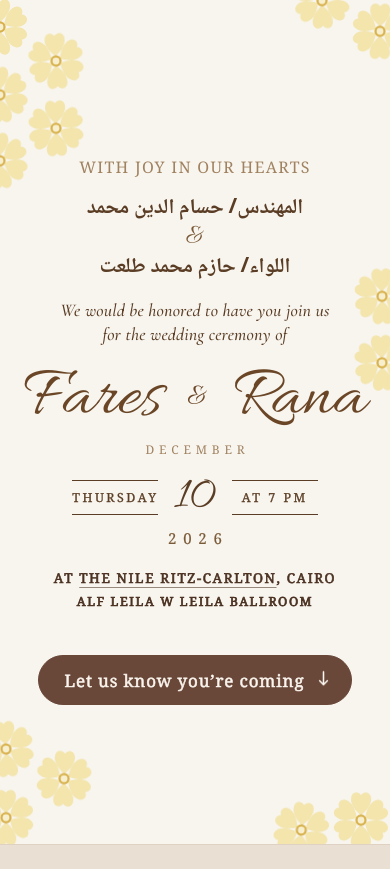
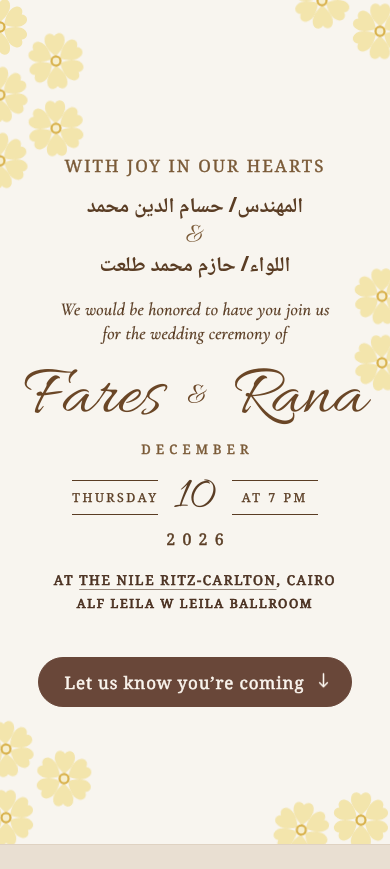
Before and after one commit to Mohammed-Hossam11/fares-rana-rsvp, a plain HTML site: page index.html in a window 390 px wide. Shown: the top 869 px of the page. Drawn offline with nearby package versions, Linux system fonts and the light colour scheme; a web font is replaced by a local one.

Commit message:
Hero: make faint text (intro, month, year, invitation line) more legible
Co-Authored-By: Claude Opus 5.5 <noreply@anthropic.com>

```diff
--- a/index.html
+++ b/index.html
@@ -9,7 +9,7 @@
   <link rel="preconnect" href="https://fonts.googleapis.com" />
   <link rel="preconnect" href="https://fonts.gstatic.com" crossorigin />
   <link href="https://fonts.googleapis.com/css2?family=Allura&family=Cormorant+Garamond:ital,wght@1,500&family=DM+Sans:wght@300;400;500;600;700&family=Italiana&family=Noto+Naskh+Arabic:wght@500;600&display=swap" rel="stylesheet" />
-  <link rel="stylesheet" href="styles.css?v=20261125f" />
+  <link rel="stylesheet" href="styles.css?v=20261125g" />
 </head>
 <body>
   <div class="page-shell">
@@ -105,6 +105,6 @@
     </main>
   </div>
   <iframe id="response-frame" name="rsvp-response-frame" title="RSVP submission result" class="response-frame" tabindex="-1" aria-hidden="true"></iframe>
-  <script src="script.js?v=20261125f"></script>
+  <script src="script.js?v=20261125g"></script>
 </body>
 </html>
--- a/styles.css
+++ b/styles.css
@@ -55,20 +55,20 @@ button:focus-visible, a:focus-visible, input:focus-visible { outline: 2px solid
 .f12 { left: calc(var(--fs) * -.4); bottom: calc(var(--fs) * -.05); }
 .f13 { right: calc(var(--fs) * .89); bottom: calc(var(--fs) * -.33); }
 .f14 { right: calc(var(--fs) * -.05); bottom: calc(var(--fs) * -.1); }
-.hero-intro { margin: 0; font: 20px var(--serif); letter-spacing: .08em; color: var(--invite-soft); }
+.hero-intro { margin: 0; font: 20px var(--serif); letter-spacing: .12em; color: var(--invite); -webkit-text-stroke: .4px currentColor; }
 .hosts { margin: 18px 0 0; color: var(--invite-strong); font: 600 27px/1.5 'Noto Naskh Arabic', 'Geeza Pro', 'Segoe UI', serif; }
 .hosts p { margin: 0; }
 .hosts-amp { display: block; font: 34px/1 var(--script); color: var(--invite); }
-.hero-request { margin: 18px auto 0; max-width: 560px; font: italic 500 25px/1.3 'Cormorant Garamond', Georgia, serif; letter-spacing: .01em; color: var(--invite-strong); }
+.hero-request { margin: 18px auto 0; max-width: 560px; font: italic 500 25px/1.3 'Cormorant Garamond', Georgia, serif; letter-spacing: .01em; color: var(--invite-strong); -webkit-text-stroke: .2px currentColor; }
 .hero-request span { display: inline-block; }
 .names { margin: 18px 0 0; font-family: var(--script); font-size: clamp(60px, 9vw, 150px); font-weight: 400; line-height: 1.05; color: #6a4626; white-space: nowrap; }
 .names .amp { font-size: .42em; margin: 0 .3em; vertical-align: .3em; }
 .hero-date { margin-top: 10px; }
-.date-month { margin: 0; padding-left: .4em; font: 15px var(--serif); letter-spacing: .4em; color: var(--invite-soft); }
+.date-month { margin: 0; padding-left: .4em; font: 15px var(--serif); letter-spacing: .4em; color: var(--invite); -webkit-text-stroke: .45px currentColor; }
 .date-row { display: grid; grid-template-columns: 1fr auto 1fr; align-items: center; gap: 14px; width: min(420px, 100%); margin: 18px auto 0; }
 .date-side { padding: 10px 0; border-top: 1px solid currentColor; border-bottom: 1px solid currentColor; font: 15px var(--serif); letter-spacing: .26em; white-space: nowrap; color: var(--invite-strong); -webkit-text-stroke: .3px currentColor; }
 .date-day { font: 62px/1 var(--script); padding: 0 6px; color: var(--invite-strong); }
-.date-year { margin: 10px 0 0; padding-left: .45em; font: 19px var(--serif); letter-spacing: .45em; -webkit-text-stroke: .2px currentColor; }
+.date-year { margin: 10px 0 0; padding-left: .45em; font: 19px var(--serif); letter-spacing: .45em; color: var(--invite-strong); -webkit-text-stroke: .45px currentColor; }
 .hero-venue { margin: 22px 0 0; font: 15px/1.8 var(--serif); letter-spacing: .26em; }
 .venue-main { font-size: 1.08em; color: #4a3020; -webkit-text-stroke: .6px currentColor; }
 .venue-sub { color: #4a3020; -webkit-text-stroke: .7px currentColor; }
@@ -149,17 +149,17 @@ button:focus-visible, a:focus-visible, input:focus-visible { outline: 2px solid
 @keyframes rise-in { from { opacity:0; transform:translateY(13px); } to { opacity:1; transform:translateY(0); } }
 @media (max-width: 620px) {
   .hero { --fs: 64px; padding: clamp(40px, 7svh, 64px) 20px clamp(28px, 5svh, 44px); }
-  .hero-intro { font-size: 16px; }
+  .hero-intro { font-size: 17px; }
   .hosts { margin-top: clamp(10px, 1.8svh, 16px); font-size: 21px; }
   .hosts-amp { font-size: 28px; }
   .hero-request { margin-top: clamp(10px, 1.8svh, 16px); max-width: 100%; font-size: 18px; line-height: 1.32; }
   .names { margin-top: clamp(10px, 1.8svh, 16px); font-size: clamp(54px, 18.5vw, 84px); }
   .hero-date { margin-top: 4px; }
-  .date-month { font-size: 12px; }
+  .date-month { font-size: 13px; }
   .date-row { width: min(310px, 100%); gap: 10px; margin-top: clamp(10px, 1.8svh, 16px); }
   .date-side { padding: 8px 0; font-size: 12.5px; letter-spacing: .2em; }
   .date-day { font-size: 48px; }
-  .date-year { margin-top: 6px; font-size: 15px; }
+  .date-year { margin-top: 6px; font-size: 16px; }
   .hero-venue { margin-top: clamp(12px, 2.2svh, 20px); font-size: 12.5px; letter-spacing: .13em; }
   .section-inner { width:min(100% - 34px, 490px); }
   .primary-cta { margin-top:clamp(24px, 5svh, 48px); min-height:50px; padding:0 22px 0 26px; font-size:17px; }
```
